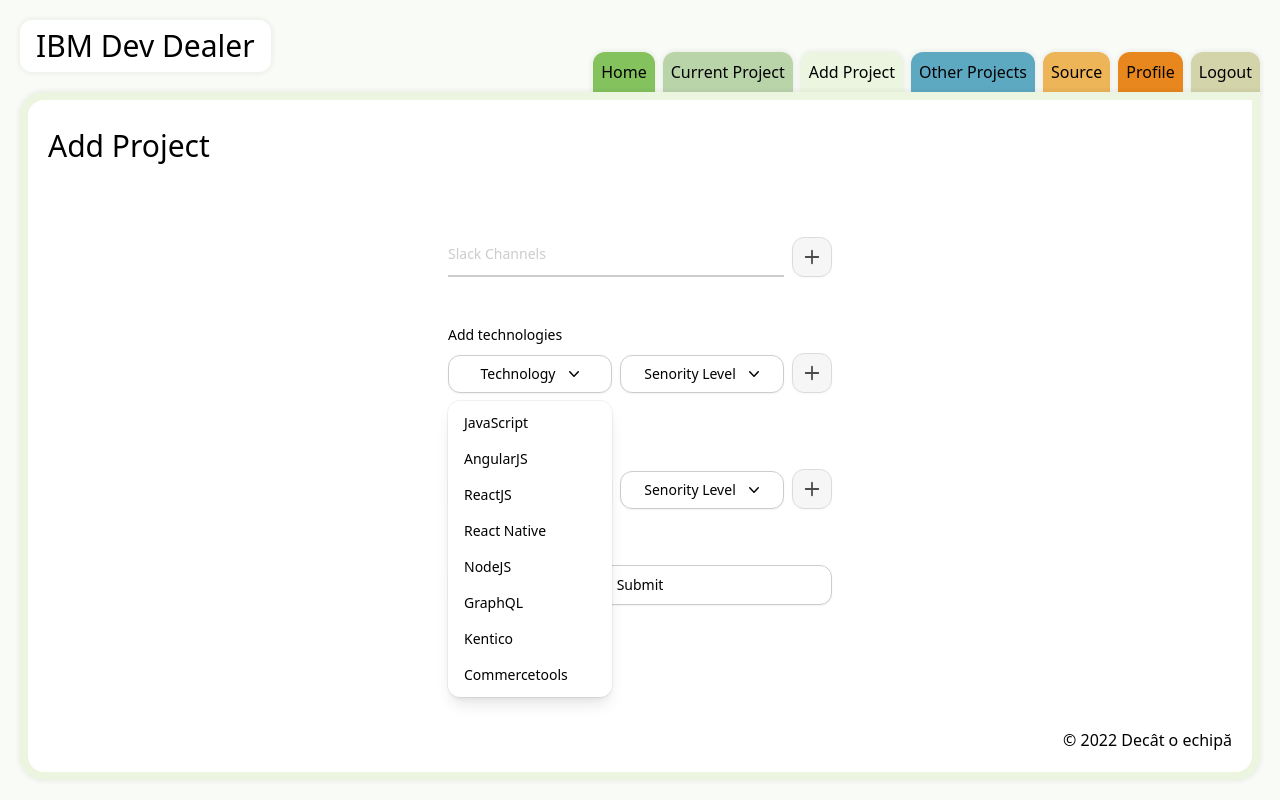
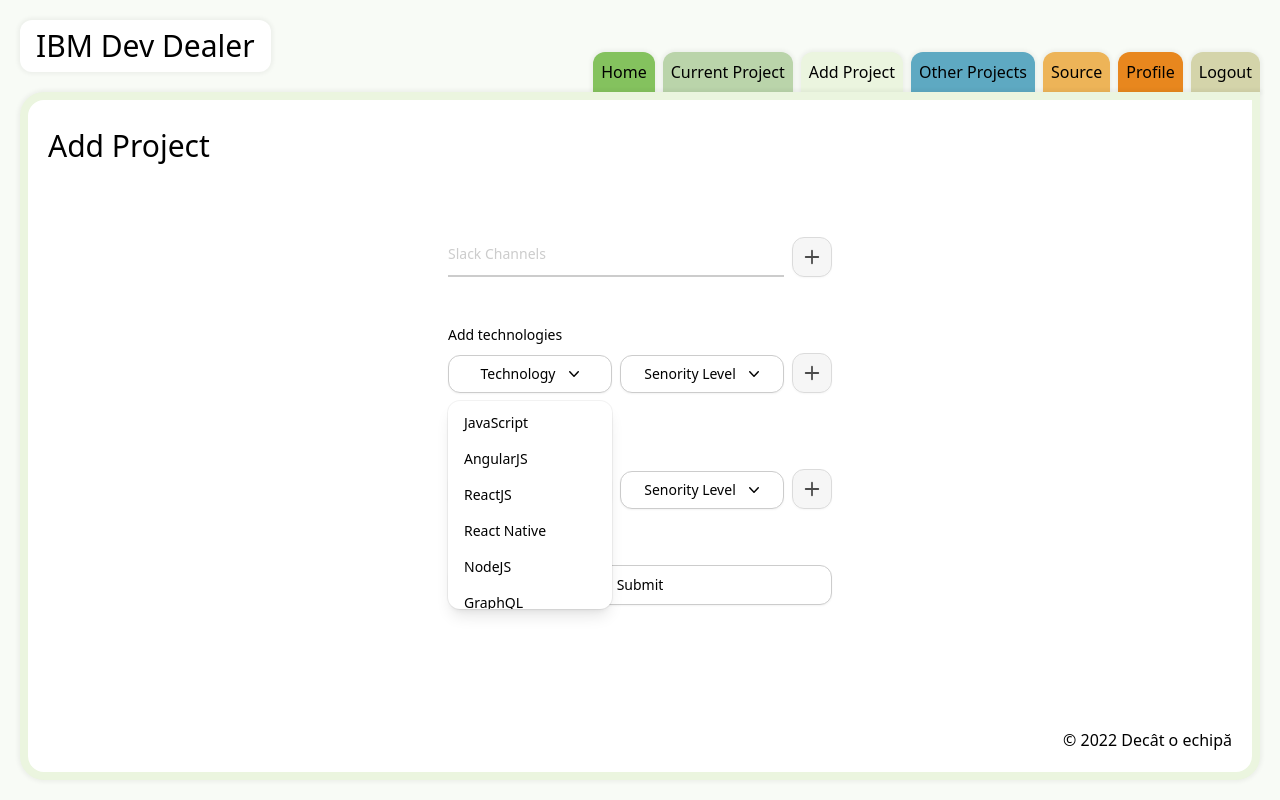
Before and after one commit to IBM-Dev-Dealer/frontend, a Next.js app: page /add-project in a window 1280 px wide. Both pictures are taken after a click on the button "Technology". Built offline with nearby package versions, Linux system fonts and the light colour scheme.

Commit message:
fix dropdown max height

```diff
--- a/components/atoms/Dropdown/Dropdown.jsx
+++ b/components/atoms/Dropdown/Dropdown.jsx
@@ -24,7 +24,7 @@ const Dropdown = ({ list, selected, select, placeholder }) => {
         <Menu.Items
           className={`absolute z-10 mt-2 origin-top-right rounded-xl bg-white shadow-lg ring-1 ring-black ring-opacity-5 focus:outline-none overflow-hidden w-full`}
         >
-          <div className='py-1'>
+          <div className='py-1 max-h-52 overflow-y-auto'>
             {list &&
               list.map((listItem) => {
                 return (
```
